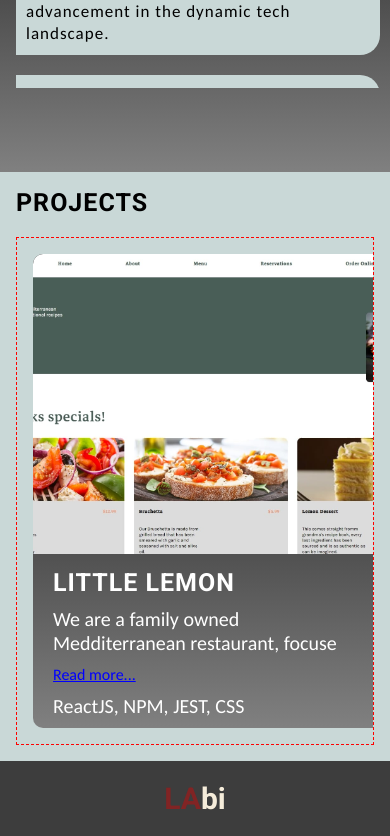
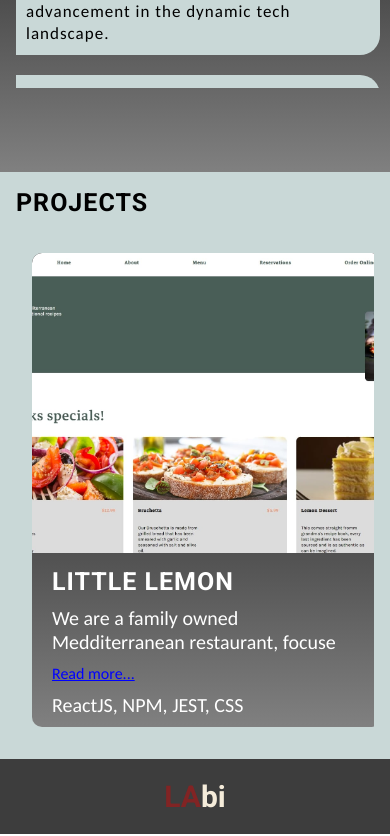
Before and after one commit to leem-dev/labi-portfolio, a React (Create React App) app: page / in a window 390 px wide. Shown: the part 928-1764 px from the top of the page. Built offline with nearby package versions, Linux system fonts and the light colour scheme.

Commit message:
responsive

```diff
--- a/src/component/main-component/project-section/project-card-component.css
+++ b/src/component/main-component/project-section/project-card-component.css
@@ -95,7 +95,6 @@
   }
 
   .project-container {
-    border: 1px dashed red;
     gap: 25px;
   }
 
```
